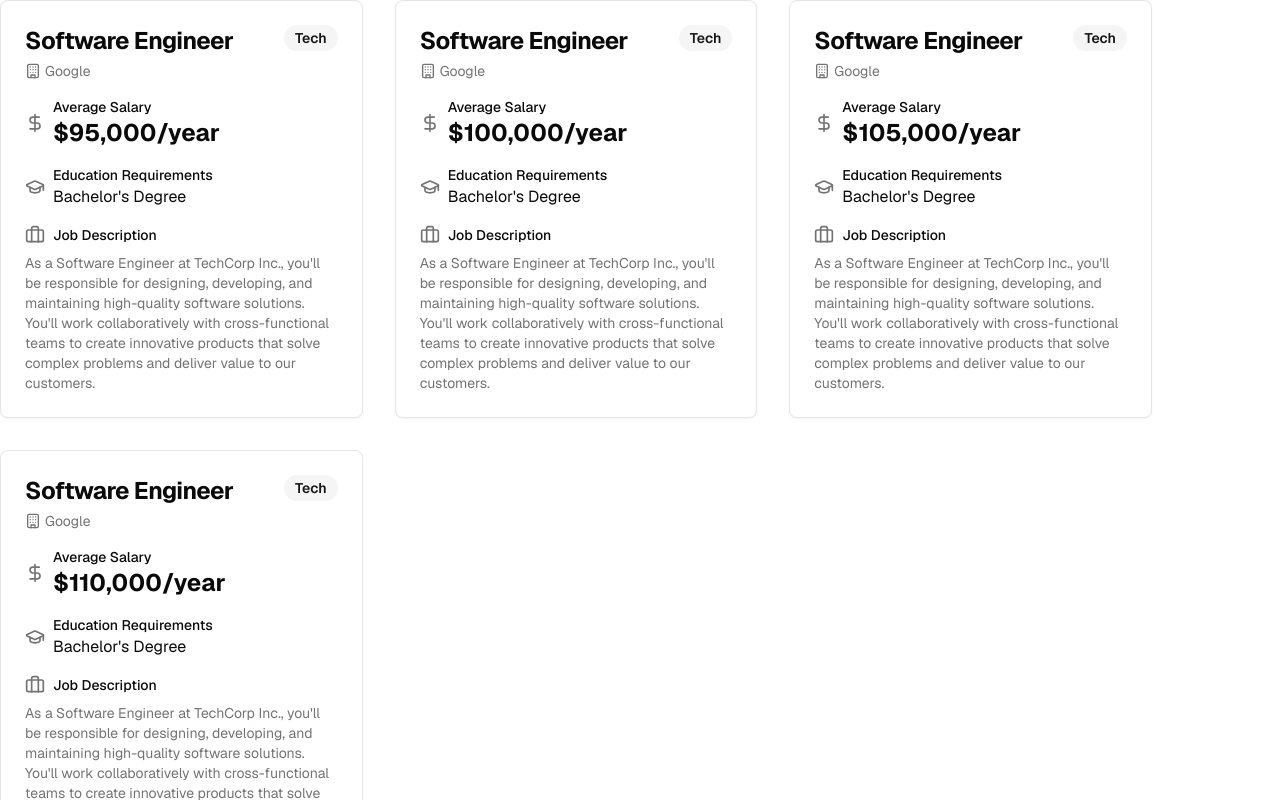
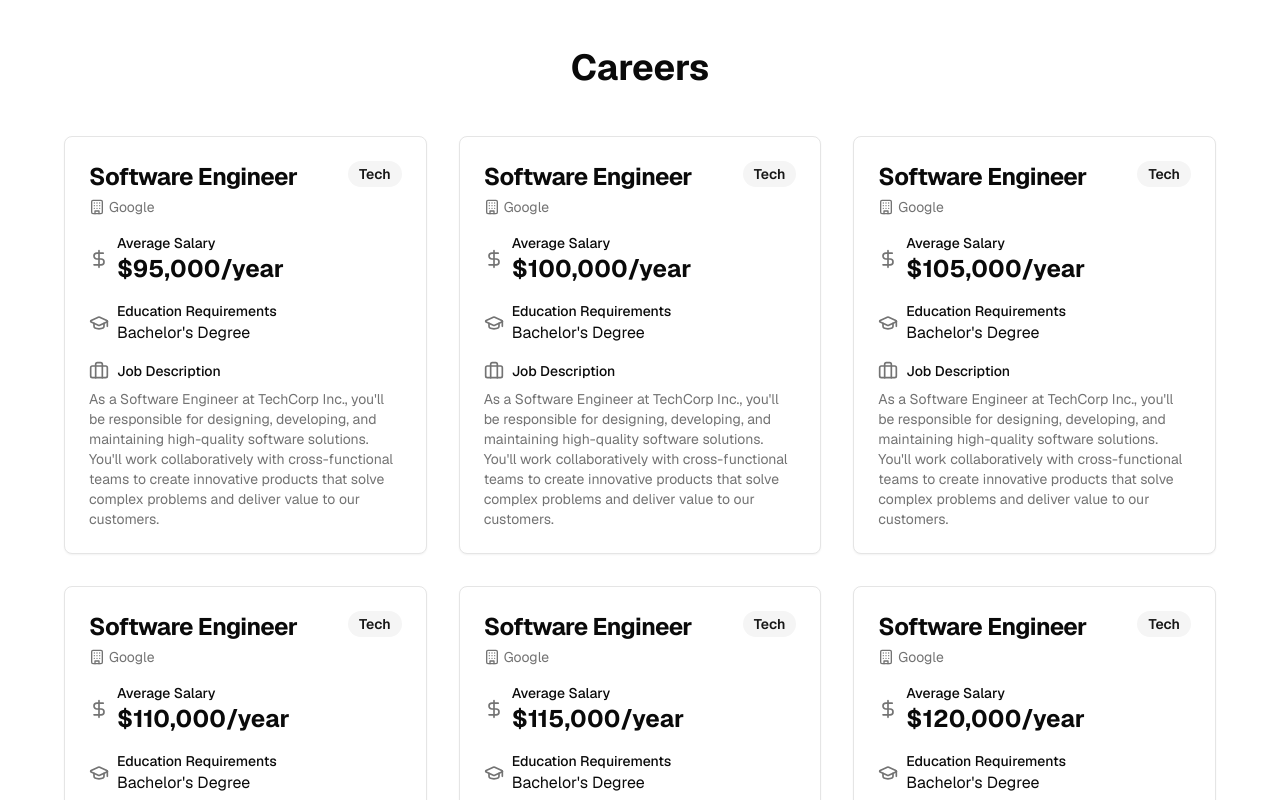
Before and after one commit to nash-pillai/career-planner, a Next.js app: page /careers in a window 1280 px wide. Shown: the top 800 px of the page. Built offline with nearby package versions, Linux system fonts and the light colour scheme.

Commit message:
more career page

```diff
--- a/src/app/careers/page.tsx
+++ b/src/app/careers/page.tsx
@@ -42,12 +42,41 @@ export default function Careers() {
       education: "Bachelor's Degree",
       industry: "Tech",
     },
+    {
+      title: "Software Engineer",
+      description:
+        "As a Software Engineer at TechCorp Inc., you'll be responsible for designing, developing, and maintaining high-quality software solutions. You'll work collaboratively with cross-functional teams to create innovative products that solve complex problems and deliver value to our customers.",
+      salary: 115000,
+      company: "Google",
+      education: "Bachelor's Degree",
+      industry: "Tech",
+    },
+    {
+      title: "Software Engineer",
+      description:
+        "As a Software Engineer at TechCorp Inc., you'll be responsible for designing, developing, and maintaining high-quality software solutions. You'll work collaboratively with cross-functional teams to create innovative products that solve complex problems and deliver value to our customers.",
+      salary: 120000,
+      company: "Google",
+      education: "Bachelor's Degree",
+      industry: "Tech",
+    },
+    {
+      title: "Software Engineer",
+      description: "Software Engineer",
+      salary: 125000,
+      company: "Google",
+      education: "Bachelor's Degree",
+      industry: "Tech",
+    },
   ]);
   return (
-    <div className="grid max-w-6xl grid-cols-1 gap-8 md:grid-cols-2 lg:grid-cols-3">
-      {careers.map((career) => (
-        <CareerCard key={career.title} career={career} />
-      ))}
+    <div className="flex flex-col items-center justify-center space-y-12 p-12">
+      <h1 className="text-4xl font-bold">Careers</h1>
+      <div className="grid w-full max-w-6xl grid-cols-1 gap-8 md:grid-cols-2 lg:grid-cols-3">
+        {careers.map((career) => (
+          <CareerCard key={career.title} career={career} />
+        ))}
+      </div>
     </div>
   );
 }
```
